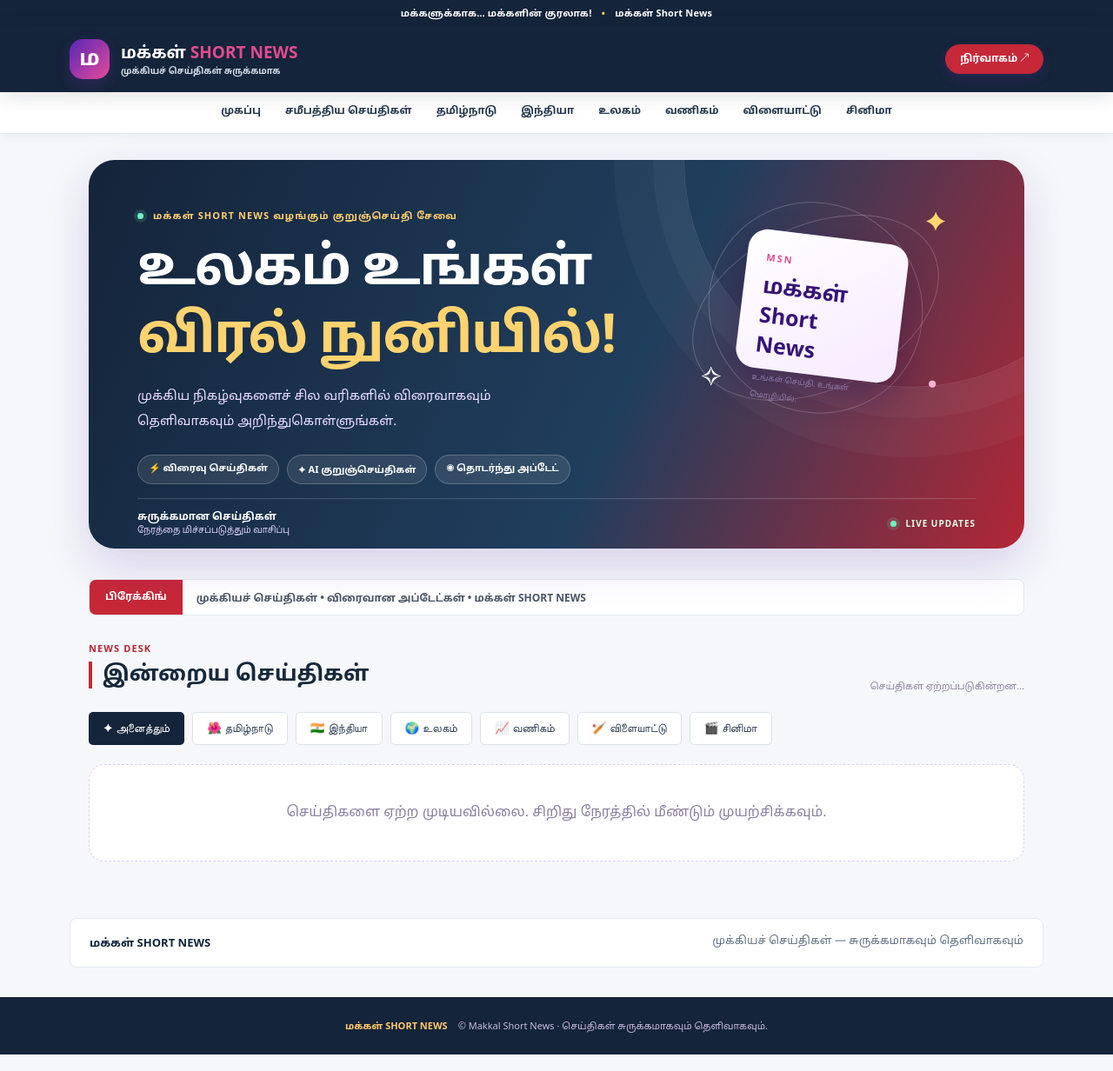
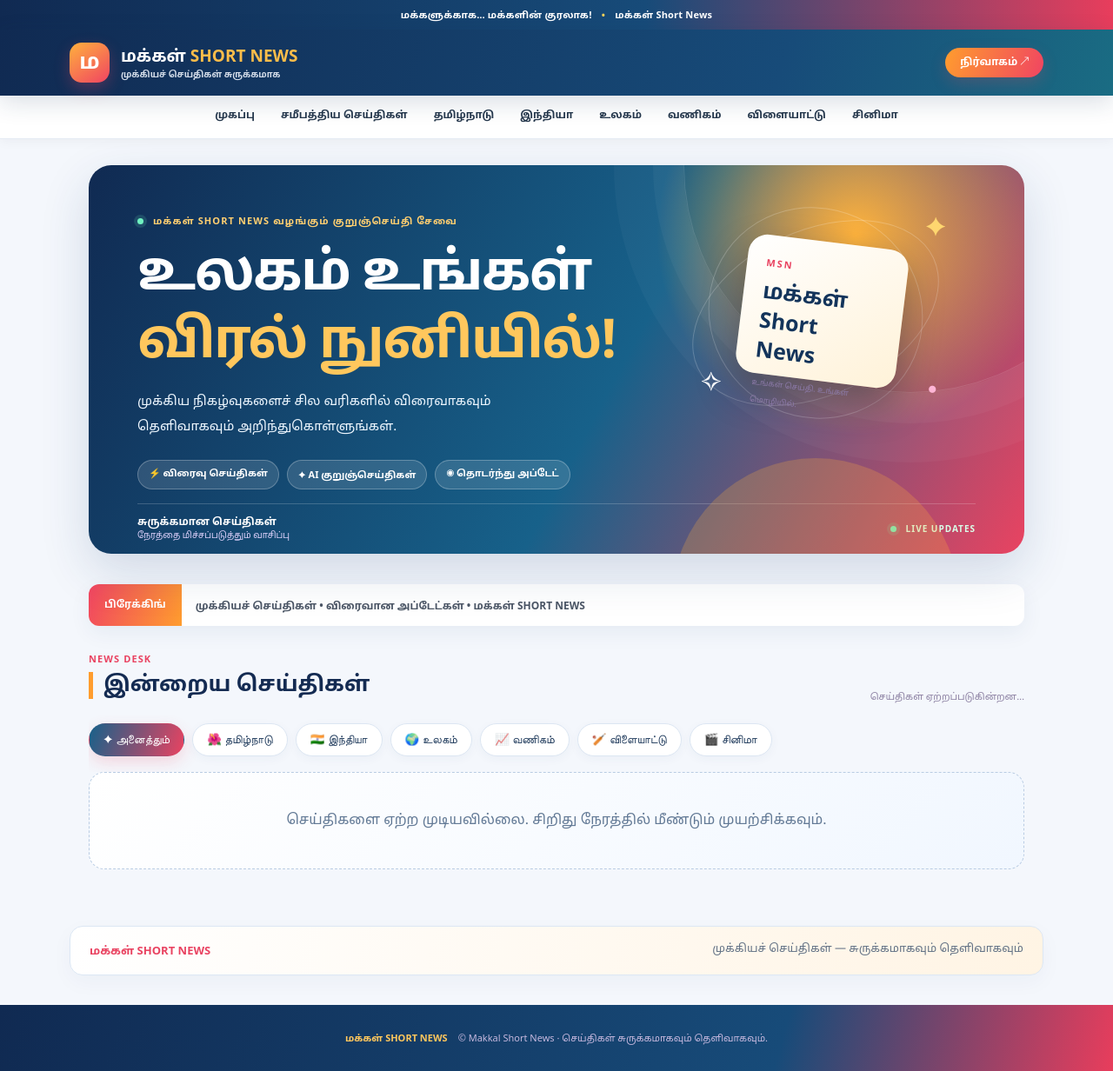
Before and after one commit to ganogs/New-proj, a website: page public/index.html in a window 1280 px wide. Shown: the whole page at 87% size. Drawn offline with Linux system fonts and the light colour scheme; files that its build step writes are made by us from their sources; no server answers; files whose address does not match are found by name.

Commit message:
Refresh Makkal Short News visual design

```diff
--- a/public/style.css
+++ b/public/style.css
@@ -20,3 +20,35 @@
 @media(max-width:760px){.main-nav{top:66px;justify-content:flex-start}.breaking{font-size:11px}.breaking span{white-space:nowrap;overflow:hidden;text-overflow:ellipsis}}
 
 .image-credit{display:block;margin:-7px 0 13px 2px;color:#8a8298;font-size:11px;line-height:1.5;font-weight:600}
+
+/* Makkal Short News — vibrant editorial refresh */
+:root{--purple:#142b52;--pink:#ef3f63;--orange:#ff9d2e;--cyan:#08a7b5}
+body{background:#f4f7fc;color:#182b49}
+.top-strip{background:linear-gradient(90deg,#102a52,#174b79 58%,#e83d5c);padding:9px 14px}
+.top{background:linear-gradient(105deg,#102a52 0%,#174b79 70%,#1a6c83 100%);box-shadow:0 8px 28px #12335b28}
+.brand-mark{background:linear-gradient(145deg,#ffb13d,#f04462);border-radius:14px;box-shadow:0 7px 18px #f0446244}
+.brand b{color:#ffbd4a}
+.adminlink{background:linear-gradient(110deg,#ff9d2e,#f04462);box-shadow:0 7px 18px #e94b5d35}
+.main-nav{top:76px;border-bottom:1px solid #e5ebf4;background:#ffffffed;backdrop-filter:blur(14px)}
+.main-nav a{padding:16px 15px}
+.main-nav a:hover{color:#e83d5c;border-bottom-color:#e83d5c}
+.hero{background:radial-gradient(circle at 82% 18%,#ffb33c 0,transparent 24%),linear-gradient(118deg,#102a52 0%,#17618a 56%,#e94361 100%);border-radius:26px;min-height:380px;box-shadow:0 20px 55px #173c7029}
+.hero:after{content:"";position:absolute;width:330px;height:330px;right:7%;bottom:-220px;border-radius:50%;background:#ffb13d;opacity:.24}
+.hero h1 em{color:#ffc75d}.hero p{color:#eef7ff}.hero-pills span{background:#ffffff20;border-color:#ffffff40}
+.art-card{background:linear-gradient(145deg,#fff,#fff2d8);color:#13345b;box-shadow:0 20px 44px #0a1c3d66}.art-card span{color:#e94361}
+.breaking{border:0;border-radius:12px;box-shadow:0 8px 24px #173c7010;background:#fff;min-height:48px}
+.breaking b{background:linear-gradient(110deg,#f04462,#ff9d2e)}
+.section-head .eyebrow{color:#e94361}.section-head h2{color:#142b52;border-left:5px solid #ff9d2e}
+.filters{top:124px;background:#f4f7fced;padding:13px 0 18px}
+.filters button{border-radius:30px;border:1px solid #dce6f2;color:#294363;background:#fff;box-shadow:0 3px 12px #153b6c0b}
+.filters button.active{background:linear-gradient(110deg,#17618a,#e94361);box-shadow:0 7px 18px #e9436130}
+.feed{gap:20px}.story{border:1px solid #e5ebf4;border-radius:18px;padding:18px;box-shadow:0 8px 25px #153b6c0b;background:linear-gradient(180deg,#fff,#fcfdff)}
+.story:hover{box-shadow:0 16px 34px #153b6c18;transform:translateY(-4px)}
+.story-image{height:215px;border-radius:13px;box-shadow:0 6px 18px #173c7014}
+.meta span:first-child{background:#fff0e2;color:#d56c15;border-radius:30px}
+.story h2{color:#142b52;font-size:19px;line-height:1.65}.story p{color:#586b86;line-height:1.95}
+.empty{border:1px dashed #b9cce3;border-radius:18px;background:linear-gradient(135deg,#fff,#f1f7ff);color:#627995}
+.popular{border:1px solid #dce7f4;border-radius:15px;background:linear-gradient(100deg,#fff,#fff4e4);color:#17345a;box-shadow:0 8px 24px #153b6c0a}
+.popular b{color:#e94361}footer{background:linear-gradient(105deg,#102a52,#174b79 70%,#e83d5c);padding:30px 20px}footer b{color:#ffc75d}
+@media(max-width:760px){.main-nav{top:66px}.filters{top:110px}.hero{min-height:390px}.hero-art{opacity:.27}.story-image{height:215px}}
+@media(max-width:520px){.hero{border-radius:20px}.hero h1{font-size:38px}.story{padding:15px}.story-image{height:205px}}
```
